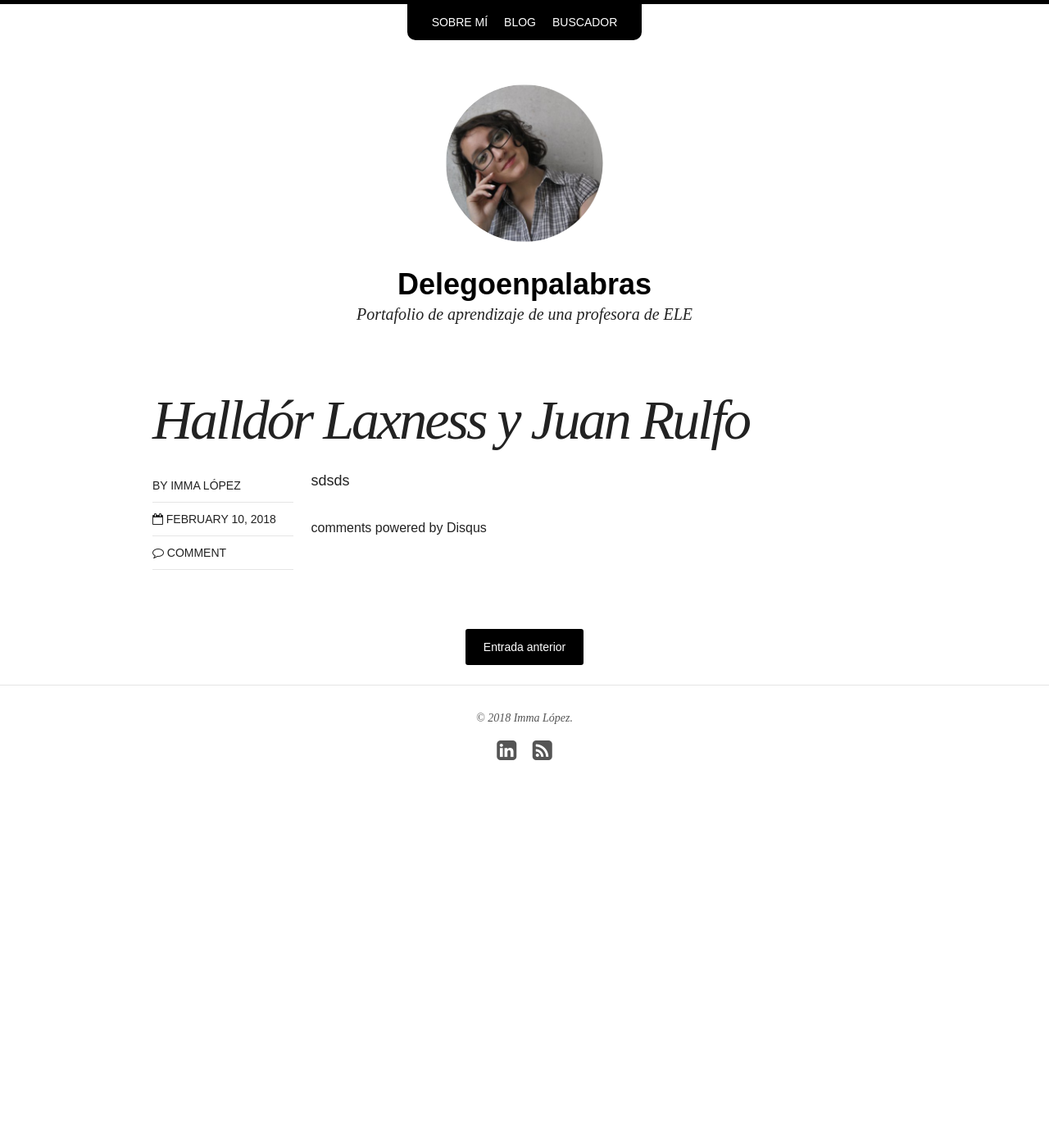
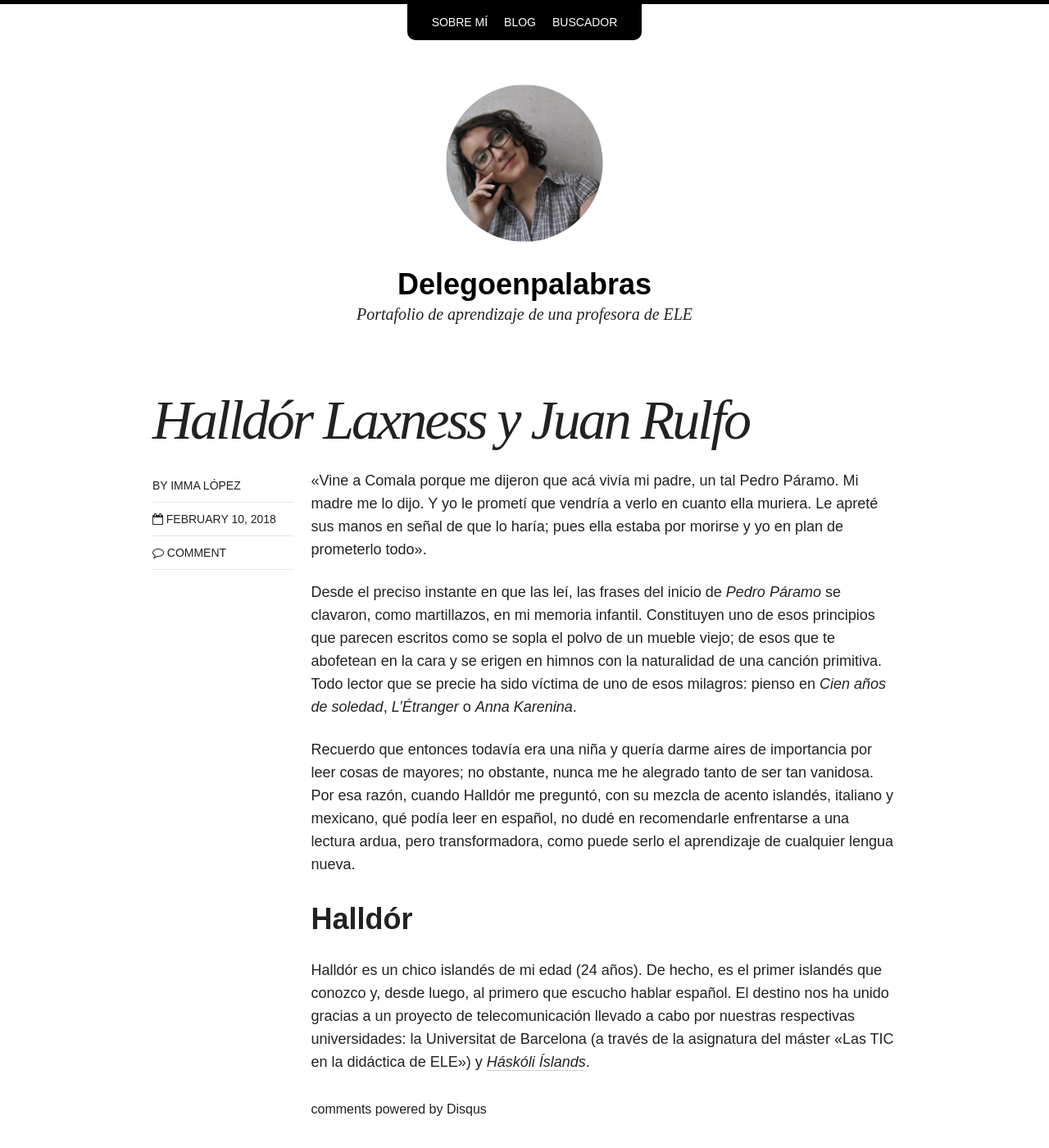
Before and after one commit to immalopez/immalopez.github.io, a Jekyll site: the page built from _posts/blog/2018-02-10-halldor-primera-toma.md, in a window 1280 px wide and 1400 px high. Shown: the whole window at 82% size. Built offline with Jekyll 4.4.1, drawn with Linux system fonts in a browser that asks for light colours; nearby versions of some CDN libraries; comment, search, counter and statistics services are not loaded.

Commit message:
Update 2018-02-10-halldor-primera-toma.md

```diff
--- a/_posts/blog/2018-02-10-halldor-primera-toma.md
+++ b/_posts/blog/2018-02-10-halldor-primera-toma.md
@@ -11,4 +11,12 @@ image:
 # modified: 2016-06-01T14:19:19-04:00
 ---
 
-sdsds
+«Vine a Comala porque me dijeron que acá vivía mi padre, un tal Pedro Páramo. Mi madre me lo dijo. Y yo le prometí que vendría a verlo en cuanto ella muriera. Le apreté sus manos en señal de que lo haría; pues ella estaba por morirse y yo en plan de prometerlo todo».
+
+Desde el preciso instante en que las leí, las frases del inicio de _Pedro Páramo_ se clavaron, como martillazos, en mi memoria infantil. Constituyen uno de esos principios que parecen escritos como se sopla el polvo de un mueble viejo; de esos que te abofetean en la cara y se erigen en himnos con la naturalidad de una canción primitiva. Todo lector que se precie ha sido víctima de uno de esos milagros: pienso en _Cien años de soledad_, _L’Étranger_ o _Anna Karenina_.
+
+Recuerdo que entonces todavía era una niña y quería darme aires de importancia por leer cosas de mayores; no obstante, nunca me he alegrado tanto de ser tan vanidosa. Por esa razón, cuando Halldór me preguntó, con su mezcla de acento islandés, italiano y mexicano, qué podía leer en español, no dudé en recomendarle enfrentarse a una lectura ardua, pero transformadora, como puede serlo el aprendizaje de cualquier lengua nueva.
+
+# Halldór
+
+Halldór es un chico islandés de mi edad (24 años). De hecho, es el primer islandés que conozco y, desde luego, al primero que escucho hablar español. El destino nos ha unido gracias a un proyecto de telecomunicación llevado a cabo por nuestras respectivas universidades: la Universitat de Barcelona (a través de la asignatura del máster «Las TIC en la didáctica de ELE») y [_Háskóli Íslands_](http://english.hi.is).
```
